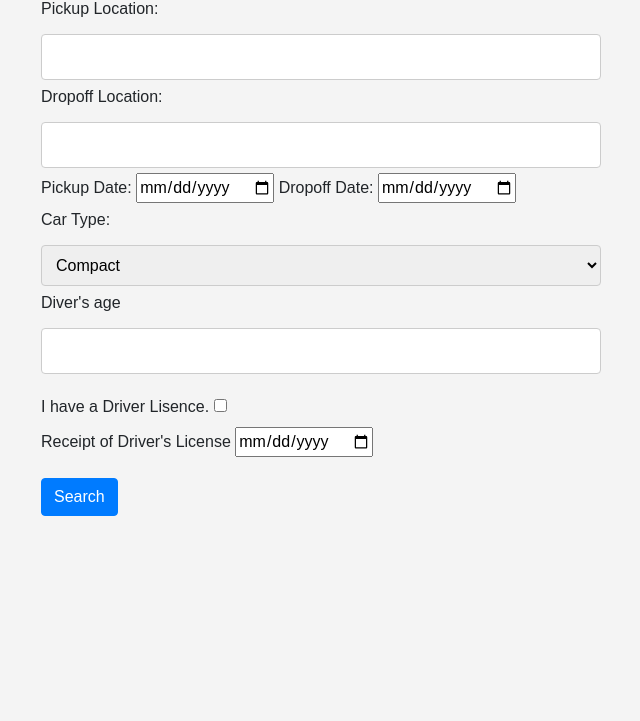
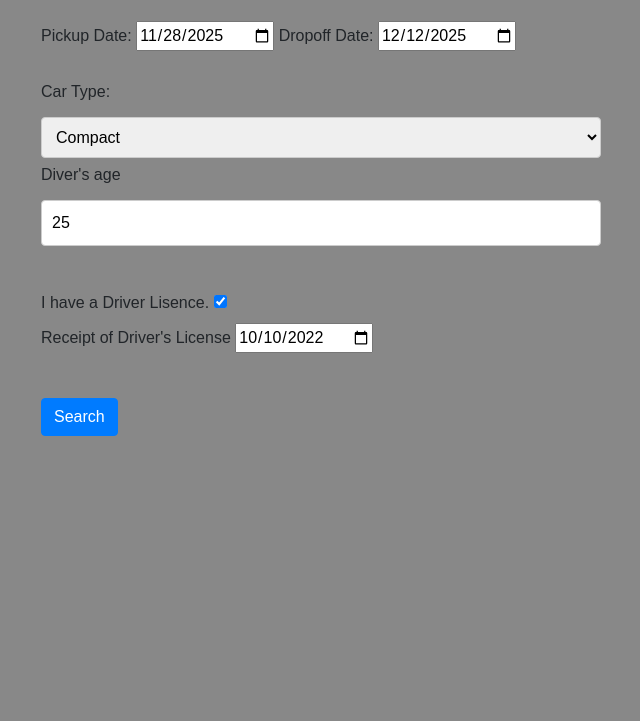
Before and after one commit to Ervireb/the_rentalCar, a website: page form.html in a window 1280 px wide. Shown: the part 79-800 px from the top of the page, without its empty margins (319-959 px from the left). Drawn offline with nearby package versions, Linux system fonts and the light colour scheme.

Commit message:
add auto placeholders

```diff
--- a/form.html
+++ b/form.html
@@ -2,14 +2,18 @@
 <!DOCTYPE html>
 <html lang="en">
   <head>
-    <meta charset="UTF-8">
-    <meta name="viewport" content="width=device-width, initial-scale=1.0">
-    <link rel="stylesheet" href="https://stackpath.bootstrapcdn.com/bootstrap/4.5.2/css/bootstrap.min.css">
+    <meta charset="UTF-8" />
+    <meta name="viewport" content="width=device-width, initial-scale=1.0" />
+    <link
+      rel="stylesheet"
+      href="https://stackpath.bootstrapcdn.com/bootstrap/4.5.2/css/bootstrap.min.css"
+    />
     <title>Car Rental Booking Form</title>
     <style>
       body {
         font-family: Arial, sans-serif;
-            background-color: #f4f4f4;
+        /* background-color: #f4f4f4; */
+        background-color: #888;
         margin: 0;
         padding: 0;
       }
@@ -18,8 +22,8 @@
         max-width: 600px;
         margin: 0 auto;
       }
-        input[type="text"],
-        input[type="number"],
+      input[type='text'],
+      input[type='number'],
       select {
         width: 100%;
         padding: 10px;
@@ -28,8 +32,8 @@
         border-radius: 4px;
         box-sizing: border-box;
       }
-        input[type="submit"] {
-            background-color: #4CAF50;
+      input[type='submit'] {
+        background-color: #4caf50;
         color: white;
         padding: 14px 20px;
         margin: 8px 0;
@@ -38,7 +42,7 @@
         cursor: pointer;
         width: 100%;
       }
-        input[type="submit"]:hover {
+      input[type='submit']:hover {
         background-color: #45a049;
       }
       .car-list {
@@ -77,18 +81,21 @@
     <div class="formContainer">
       <h1>Car Rental Booking Form</h1>
       <form id="calcForm" method="post" action="http://localhost:3000">
-            <label for="pickup-location">Pickup Location:</label>
+        <!-- <label for="pickup-location">Pickup Location:</label>
             <input type="text" id="pickup-location" name="pickup" required>
 
             <label for="dropoff-location">Dropoff Location:</label>
             <input type="text" id="dropoff-location" name="dropoff" required>
+            <br> -->
+        <br />
 
         <label for="pickup-date">Pickup Date:</label>
-            <input type="date" id="pickup-date" name="pickupdate" required>
+        <input type="date" id="pickup-date" name="pickupdate" required />
 
         <label for="dropoff-date">Dropoff Date:</label>
-            <input type="date" id="dropoff-date" name="dropoffdate" required>
-            <br>
+        <input type="date" id="dropoff-date" name="dropoffdate" required />
+        <br />
+        <br />
 
         <label for="car-type">Car Type:</label>
         <select id="car-type" name="type">
@@ -100,20 +107,51 @@
 
         <div class="form-group">
           <label for="age">Diver's age</label>
-                <input type="number" id="age" name="age" required/>
+          <input type="number" id="age" name="age" required />
         </div>
+        <br />
 
         <div class="form-group">
           <label for="is-license">I have a Driver Lisence.</label>
-                <input type="checkbox" id="is-license" name="isLicense" required>
-                <br>
+          <input
+            type="checkbox"
+            id="is-license"
+            name="isLicense"
+            required
+            checked
+          />
+          <br />
 
           <label for="license-Data">Receipt of Driver's License</label>
-                <input type="date" id="license-Data" name="licenseData" required>
+          <input type="date" id="license-Data" name="licenseData" required />
         </div>
+        <br />
 
         <button type="submit" class="btn btn-primary">Search</button>
       </form>
     </div>
+
+    <script>
+      document.addEventListener('DOMContentLoaded', function () {
+        const pickupDate = document.getElementById('pickup-date');
+        const dropoffDate = document.getElementById('dropoff-date');
+        const today = new Date();
+        const year = today.getFullYear();
+        const month = String(today.getMonth() + 1).padStart(2, '0');
+        const day = String(today.getDate()).padStart(2, '0');
+        pickupDate.value = `${year}-${month}-${day}`;
+        const month1 = String(12);
+        const day1 = String(12);
+        dropoffDate.value = `${year}-${month1}-${day1}`;
+      });
+
+      document.addEventListener('DOMContentLoaded', function () {
+        const addAge = document.getElementById('age');
+        addAge.value = `${25}`;
+
+        const licenseData = document.getElementById('license-Data');
+        licenseData.value = `${2022}-${10}-${10}`;
+      });
+    </script>
   </body>
 </html>
--- a/index.js
+++ b/index.js
@@ -17,8 +17,8 @@ const resultHtml = fs.readFileSync('result.html', 'utf8');
 app.post('/', (req, res) => {
     const post = req.body;
     const result = rental.price(
-        String(post.pickup),
-        String(post.dropoff),
+        // String(post.pickup),
+        // String(post.dropoff),
         Date.parse(post.pickupdate),
         Date.parse(post.dropoffdate),
         String(post.type),
```
Also changed, not shown: rentalPrice.js (+7 -2 lines). Lines whose indentation alone changed are shown as unchanged.
